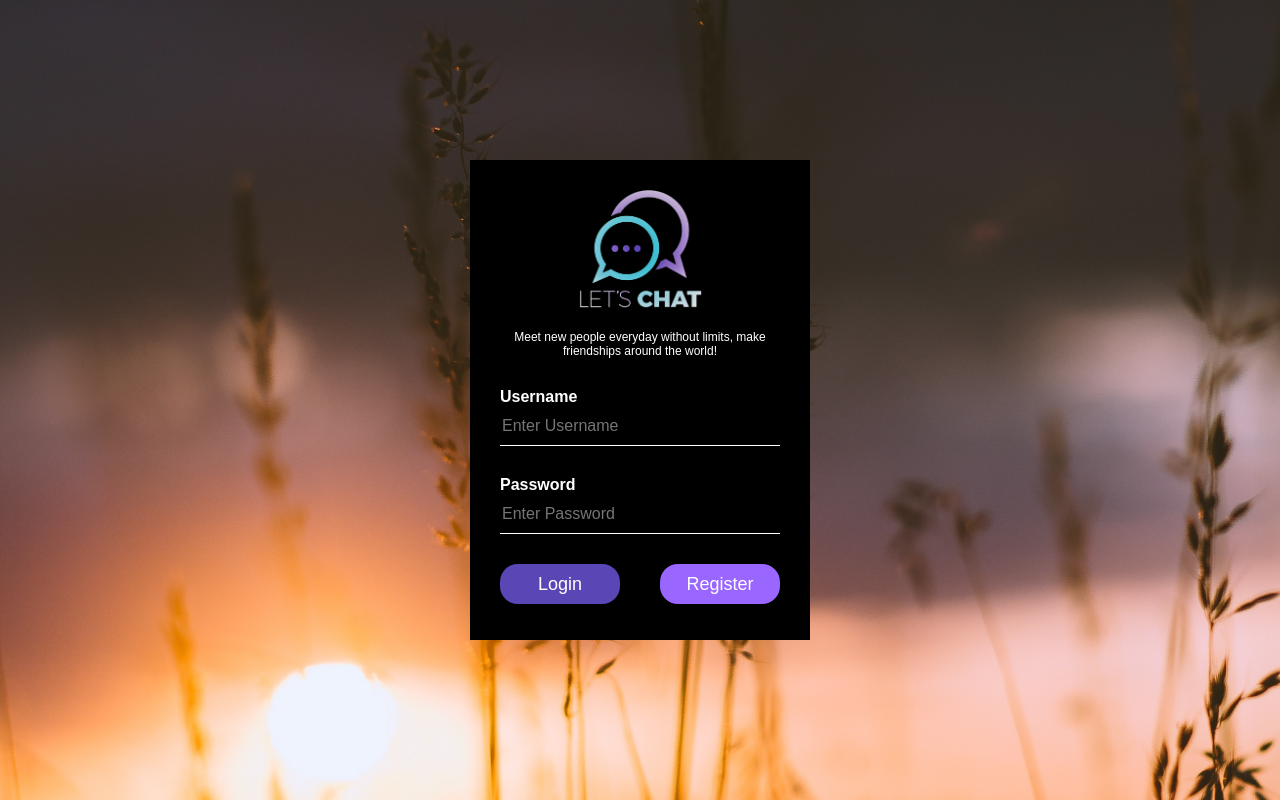
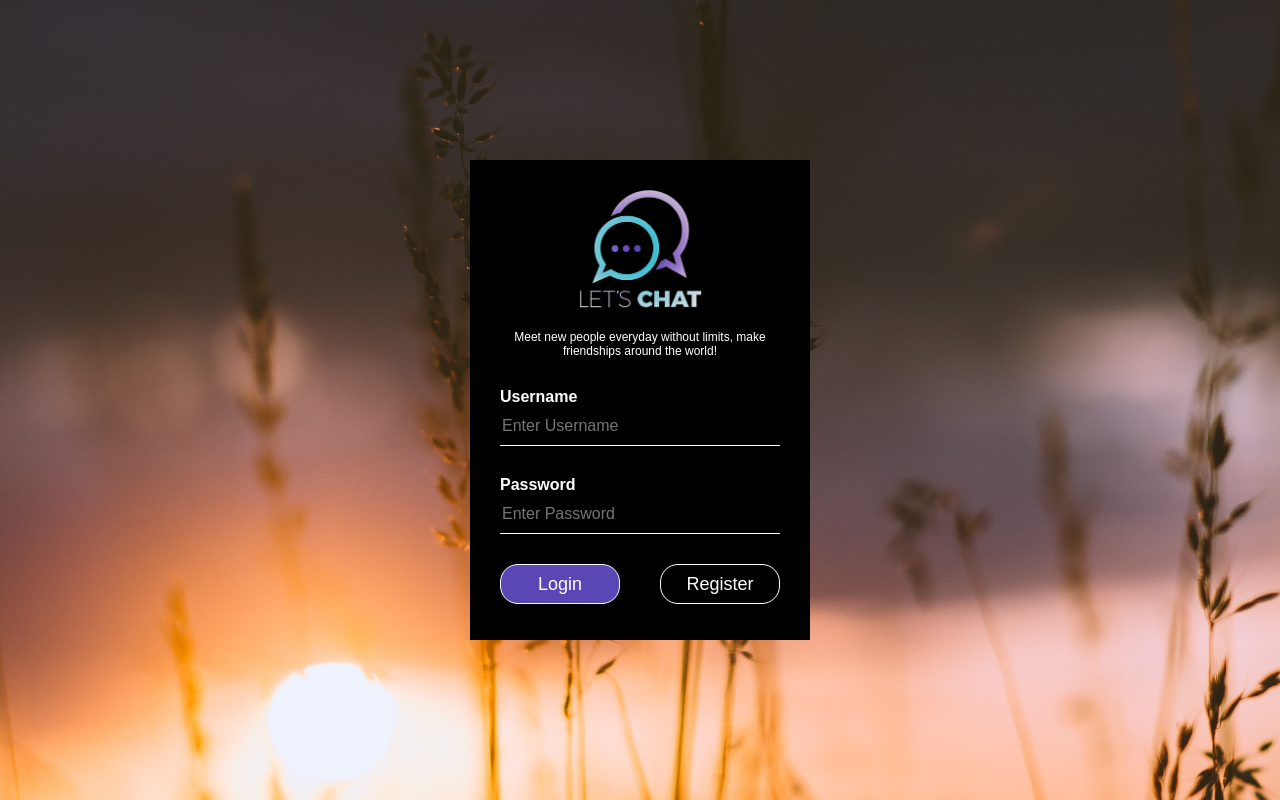
Before and after one commit to tierlord/CloudComputing-ChatServer, a website: page login.html in a window 1280 px wide. Drawn offline with Linux system fonts and the light colour scheme.

Commit message:
Update loginstyle.css

```diff
--- a/css/loginstyle.css
+++ b/css/loginstyle.css
@@ -83,6 +83,7 @@ h1 {
   height: 40px;
   width: 120px;
   background: #5a46b4;
+  border: 1px solid white;
   color: #fff;
   font-size: 18px;
   border-radius: 18px;
@@ -106,5 +107,6 @@ h1 {
 }
 
 #btn-register {
-  background: #9966ff;
+  background: none;
+  border: 1px solid white;
 }
```
